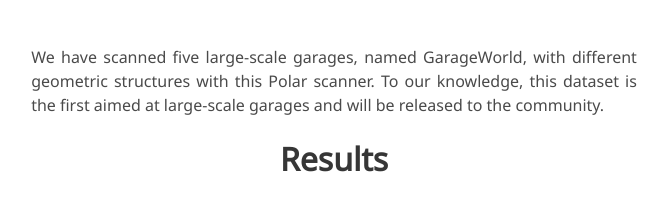
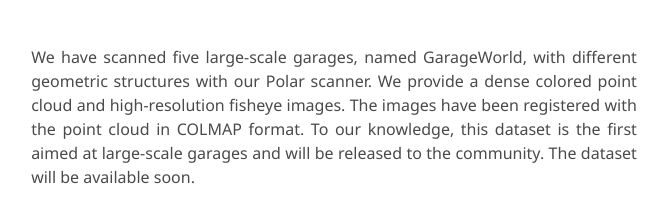
Before and after one commit to jdtsui/jdtsui.github.io, a website: page letsgo/index.html in a window 1280 px wide. Shown: the part 2665-2863 px from the top of the page, without its empty margins (306-974 px from the left). Drawn offline with nearby package versions, Linux system fonts and the light colour scheme; some icons are missing; a web font is replaced by a local one.

Commit message:
update letsgo

```diff
--- a/letsgo/index.html
+++ b/letsgo/index.html
@@ -275,7 +275,7 @@
 
         <div class="content has-text-justified">
           <p>
-            We have scanned five large-scale garages, named GarageWorld, with different geometric structures with this Polar scanner. To our knowledge, this dataset is the first aimed at large-scale garages and will be released to the community.
+            We have scanned five large-scale garages, named GarageWorld, with different geometric structures with our Polar scanner. We provide a dense colored point cloud and high-resolution fisheye images. The images have been registered with the point cloud in COLMAP format. To our knowledge, this dataset is the first aimed at large-scale garages and will be released to the community. The dataset will be available soon.
           </p>
         </div>
       </div>
@@ -294,13 +294,13 @@
             </h2>
           </div>
         </div>
-
+<!--
         <div class="content has-text-justified">
           <p>
             <b>Comparison.</b>
           </p>
         </div>
-
+-->
 
     <!--/ Result. -->
   </div>
@@ -326,6 +326,7 @@
 
 <footer class="footer">
   <div class="container">
+    <!--/
     <div class="content has-text-centered">
       <a class="icon-link"
          href="./static/videos/nerfies_paper.pdf">
@@ -335,6 +336,7 @@
         <i class="fab fa-github"></i>
       </a>
     </div>
+    -->
     <div class="columns is-centered">
       <div class="column is-8">
         <div class="content">
```
